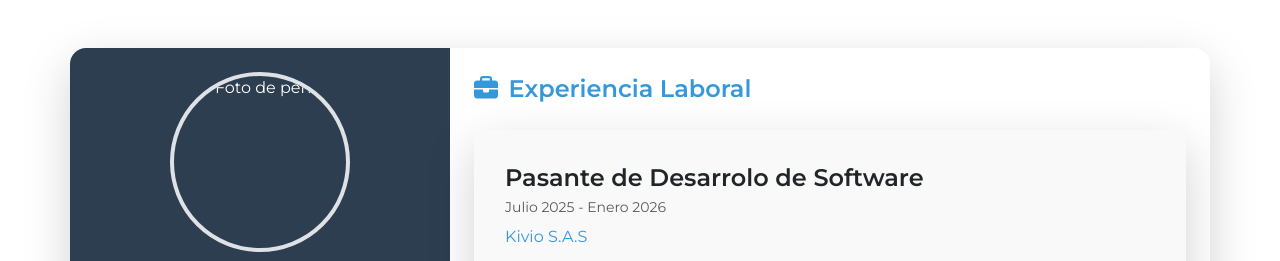
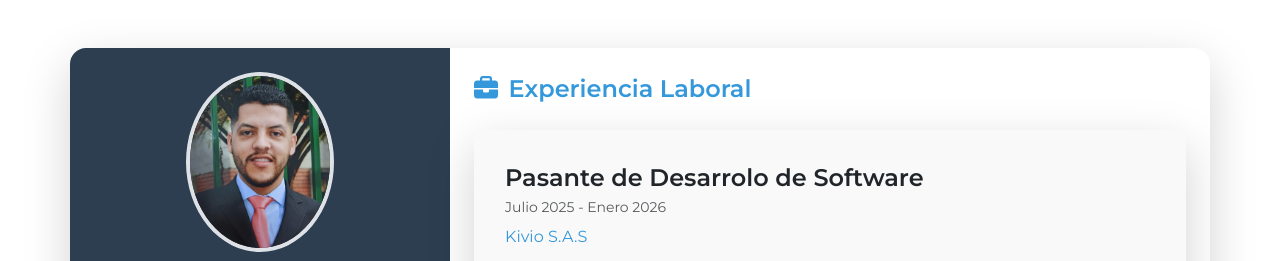
Before and after one commit to Steven-Alzate/HojadeVida, a plain HTML site: page hoja_de_vida/index.html in a window 1280 px wide. Shown: the top 261 px of the page. Drawn offline with nearby package versions, Linux system fonts and the light colour scheme; files whose address does not match are found by name.

Commit message:
fifteenth commit

```diff
--- a/hoja_de_vida/index.html
+++ b/hoja_de_vida/index.html
@@ -23,7 +23,7 @@
                 <!-- Columna Izquierda -->
                 <div class="col-md-4 bg-primary text-white p-4">
                     <header class="text-center">
-                        <img src="img/image.png" alt="Foto de perfil"
+                        <img src="D:\Desktop\IAG344\Personal\img\image.png" alt="Foto de perfil"
                             class="rounded-circle border border-4 img-fluid mb-3 profile-img" />
                         <h2 class="fw-bold">Steven Carlos Alzate Cardona</h2>
                         <h5>Ingeniero Mecatrónico</h5>
```
